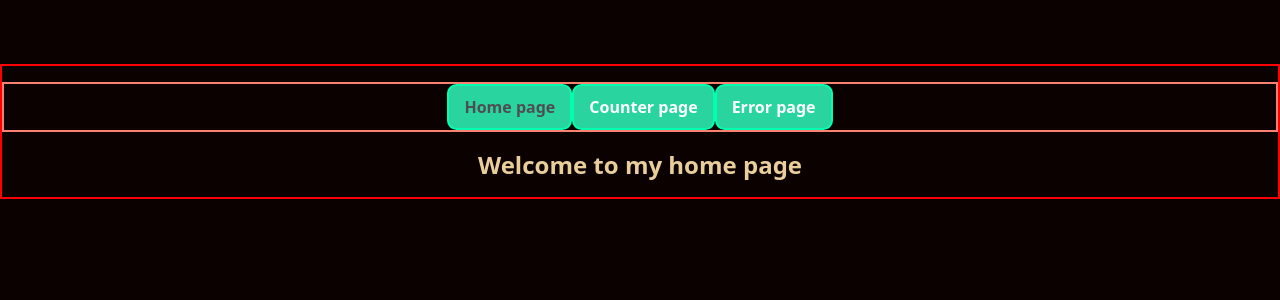
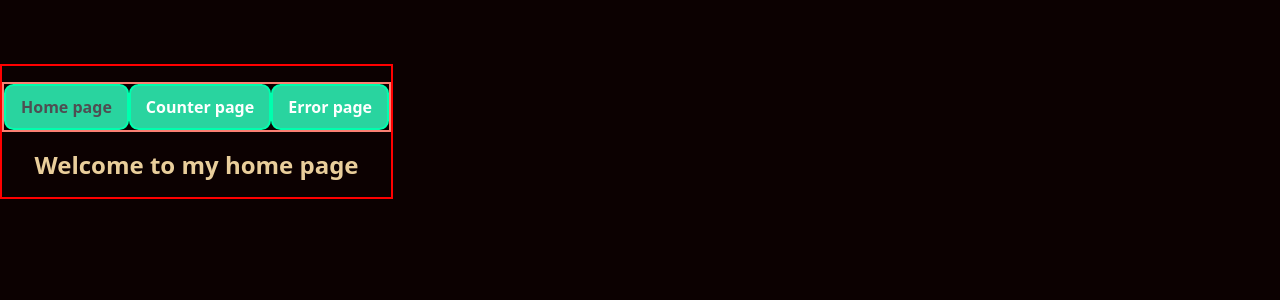
Before and after one commit to Ayomide-Oyeneye/2nd-Semester-Altschoolv2-Exam, a React (Create React App) app: page / in a window 1280 px wide. Shown: the top 300 px of the page. Built offline with nearby package versions, Linux system fonts and the light colour scheme.

Commit message:
Update style.css

```diff
--- a/src/style.css
+++ b/src/style.css
@@ -135,6 +135,7 @@ span {
 .appcon {
   margin-top: 4rem;
   border: 2px solid red;
+  width: fit-content;
 }
 .errorbtn {
   border: 3px solid rgb(98, 0, 255);
```
